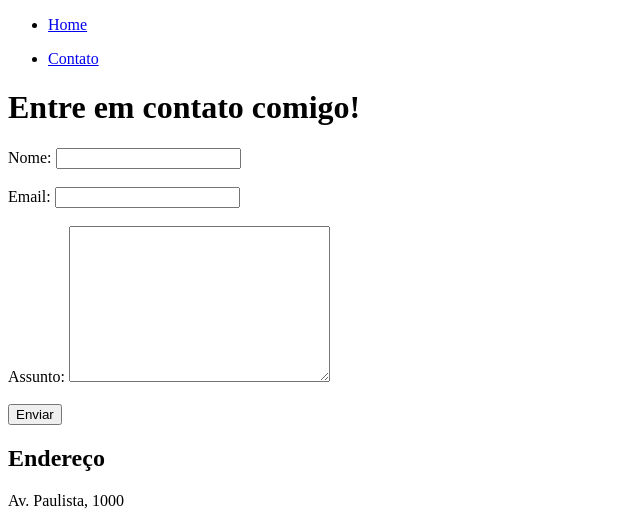
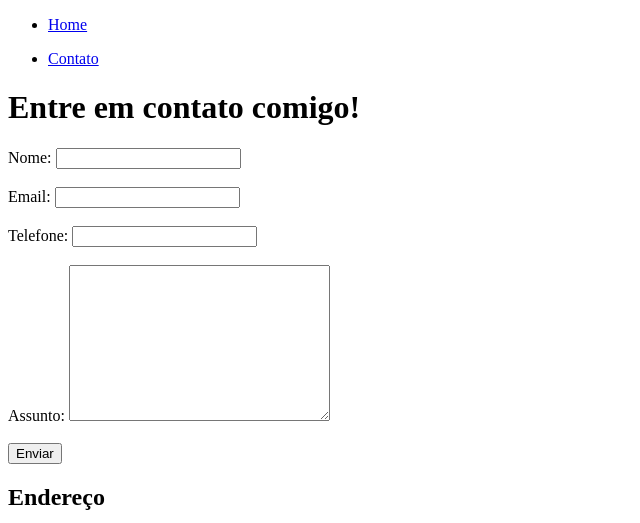
Before and after one commit to Ca010/fundamentos-web, a plain HTML site: page contato.html in a window 1280 px wide. Shown: the top 523 px of the page, without its empty margins (0-640 px from the left). Drawn offline with Linux system fonts and the light colour scheme.

Commit message:
new atributo

```diff
--- a/contato.html
+++ b/contato.html
@@ -28,6 +28,9 @@
         <label for="email">Email: </label>
         <input type="email" id="email">
         <br><br>
+        <label for="telefone">Telefone: </label>
+        <input type="number" id="telefone">
+        <br><br>
         <label for="assunto">Assunto: </label>
         <textarea name="assunto" id="assunto" cols="30" rows="10"></textarea>
         <br><br>
```
